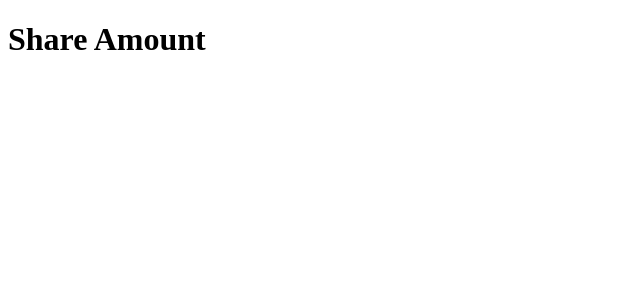
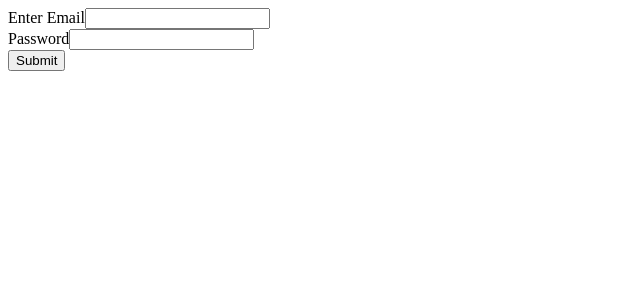
Before and after one commit to anjali906/ShareAmount, an Angular app in the folder Share-Project/: page / in a window 1280 px wide. Shown: the top 300 px of the page, without its empty margins (0-640 px from the left). Built offline with nearby package versions, Linux system fonts and the light colour scheme.

Commit message:
template driven form for login

```diff
--- a/Share-Project/src/app/app.module.ts
+++ b/Share-Project/src/app/app.module.ts
@@ -1,5 +1,6 @@
 import { BrowserModule } from '@angular/platform-browser';
 import { NgModule } from '@angular/core';
+import { FormsModule } from '@angular/forms';
 
 import { AppComponent } from './app.component';
 import { ShareLoginComponent } from './share-login/share-login.component';
@@ -10,7 +11,7 @@ import { ShareLoginComponent } from './share-login/share-login.component';
     ShareLoginComponent
   ],
   imports: [
-    BrowserModule
+    BrowserModule, FormsModule
   ],
   providers: [],
   bootstrap: [AppComponent]
--- a/Share-Project/src/app/share-login/share-login.component.html
+++ b/Share-Project/src/app/share-login/share-login.component.html
@@ -1 +1,14 @@
-<h1> {{title}} </h1>
+<div class="container">
+    <form (ngSubmit)="onSubmit()" #loginForm=ngForm>
+        <div class="input">
+            <label>Enter Email</label>
+            <input type="email" name="email" [(ngModel)]="email" />
+        </div>
+        <div class="password">
+            <label>Password</label>
+            <input type="password" name="password" [(ngModel)]="password" />
+        </div>
+        <button>Submit</button>
+    </form>
+
+</div>
--- a/Share-Project/src/app/share-login/share-login.component.ts
+++ b/Share-Project/src/app/share-login/share-login.component.ts
@@ -7,10 +7,16 @@ import { Component, OnInit, Input } from '@angular/core';
 })
 export class ShareLoginComponent implements OnInit {
   @Input() title : string;
+  email:string;
+  password: string;
 
   constructor() { }
 
   ngOnInit(): void {
   }
 
+  onSubmit(){
+    console.log("success");
+  }
+
 }
```
